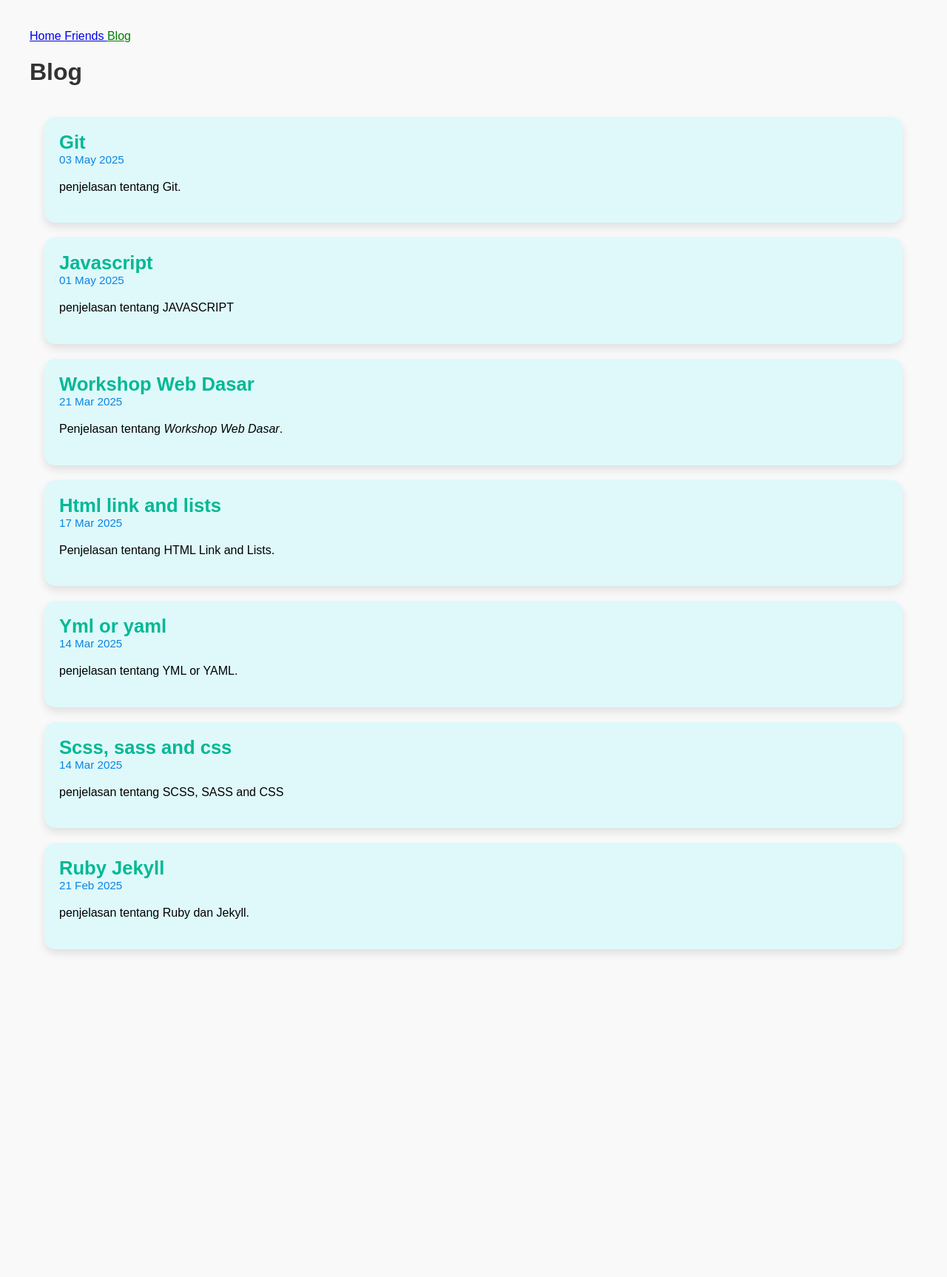
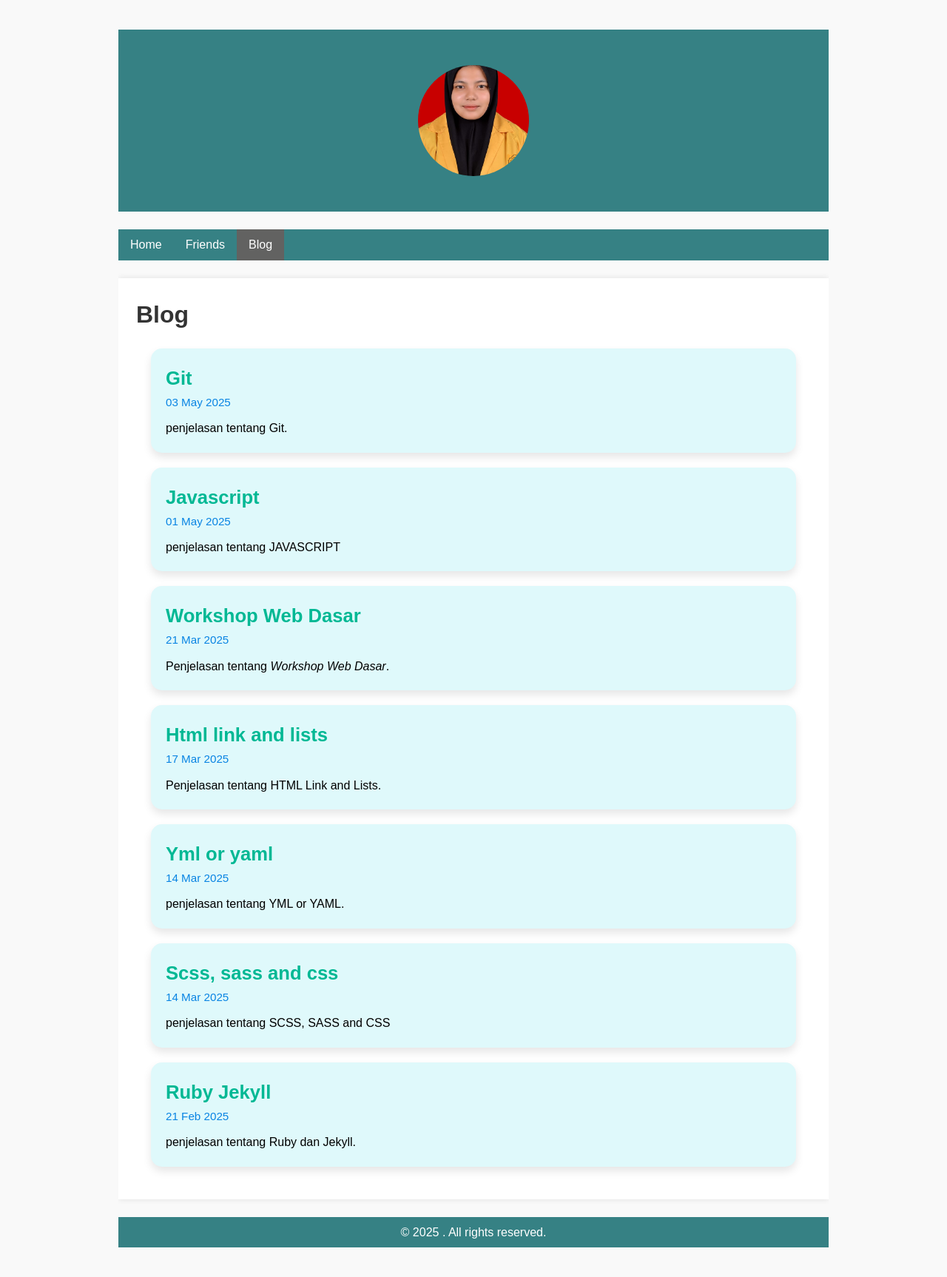
Before and after one commit to sitihajar01/sitihajar01.github.io, a Jekyll site: the page built from blog.html, in a window 1280 px wide. Shown: the whole page at 74% size. Built offline with Jekyll 4.4.1, drawn with Linux system fonts in a browser that asks for light colours; before the commit the page ends 1343 px from its top, so only the background shows below that.

Commit message:
update data

```diff
--- a/_includes/navigation.html
+++ b/_includes/navigation.html
@@ -1,7 +1,9 @@
-<nav>
+ <ul>
     {% for item in site.data.navigation %}
-        <a href="{{ item.link }}" {% if page.url == item.link %} class="current" {% endif%}>
+    <li>
+        <a href="{{ item.link }}" {% if page.url == item.link %} class="active" {% endif %}>
             {{ item.name }}
         </a>
+    </li>
     {% endfor %}
-</nav>
+ </ul>
--- a/_layouts/default.html
+++ b/_layouts/default.html
@@ -1,20 +1,41 @@
+<!DOCTYPE html>
 <html lang="en">
 <head>
   <meta charset="UTF-8">
-    <meta name="viewport" content="width=device-width, initial-scale=1.0">
   <title>{{ page.title }}</title>
+
+  <!-- Stylesheet -->
   <link rel="stylesheet" href="{{ site.baseurl }}/assets/css/styles.css">
 
-    <!-- javascript -->
+  <!-- Favicon -->
+  <link rel="icon" href="{{ site.baseurl }}/assets/images/favicon.ico">
+
+  <!-- JavaScript -->
   <script src="{{ site.baseurl }}/assets/js/scripts.js"></script>
 
-    <!--plugins-->
+  <!-- Plugins -->
   {% feed_meta %}
   {% seo %}
-
 </head>
 <body>
+  <div class="container">
+    <header>
+      <img src="{{ site.baseurl }}/assets/images/profil.jpg" alt="Profile Picture" class="profile-picture">
+      <h1>{{ site.title }}</h1>
+      <p>{{ site.description }}</p>
+    </header>
+
+    <nav>
       {% include navigation.html %}
+    </nav>
+
+    <main>
       {{ content }}
+    </main>
+
+    <footer>
+      <p>&copy; {{ site.time | date: '%Y' }} {{ site.title }}. All rights reserved.</p>
+    </footer>
+  </div>
 </body>
 </html>
--- a/_sass/main.scss
+++ b/_sass/main.scss
@@ -1,65 +1,122 @@
-.current {
-    color: green;
+$primary-color: #368184;
+$secondary-color: #626261;
+$font-stack: Helvetica, sans-serif;
+
+body,
+h1,
+h2,
+p {
+  margin: 0;
+  padding: 0;
+  box-sizing: border-box;
 }
 
-@import url('https://fonts.googleapis.com/css2?family=Poppins:wght@400;600&display=swap');
+body {
+  font-family: $font-stack;
+  line-height: 1.6;
+  background-color: #f4f4f4;
+}
 
-body {
-    font-family: 'Poppins', sans-serif;
-    background-color: #f0f2f5;
+header {
+  text-align: center;
+  padding: 24px;
+  color: #fff;
+  background-color: $primary-color;
+}
+
+main {
+  padding: 24px;
+  margin-top: 24px;
+  box-shadow: 0 0 8px rgba(0, 0, 0, 0.1);
+  background-color: #fff;
+}
+
+footer {
+  text-align: center;
+  padding: 8px;
+  margin-top: 24px;
+  color: #fff;
+  background-color: $primary-color;
+}
+
+h2 {
+  color: #333;
+  margin-bottom: 8px;
+}
+
+nav {
+  margin: 24px 0;
+
+  ul {
+    list-style-type: none;
     margin: 0;
     padding: 0;
+    overflow: hidden;
+    background-color: $primary-color;
+
+    li {
+      float: left;
+
+      a {
+        display: block;
+        color: white;
+        text-align: center;
+        padding: 8px 16px;
+        text-decoration: none;
+
+        &:hover:not(.active) {
+          background-color: $secondary-color;
+        }
+      }
+    }
+  }
 }
 
-.navbar a {
-    color: #6C5CE7;
-    text-decoration: none;
-    margin-right: 15px;
-    font-weight: 500;
+.container {
+  width: 80%;
+  margin: auto;
+  overflow: hidden;
 }
 
-.navbar a:hover {
-    color: #E17055;
+.profile-picture {
+  width: 150px;
+  height: 150px;
+  border-radius: 50%;
+  margin: 24px auto;
+  background-color: $secondary-color;
+  object-fit: cover;
 }
 
-.blog-list {
-    display: flex;
-    flex-direction: column;
-    gap: 20px;
-    padding: 20px;
+.active {
+  background-color: $secondary-color;
 }
 
-.post-card {
-    background-color: #DFF9FB;
-    border-radius: 15px;
-    box-shadow: 0 6px 12px rgba(0,0,0,0.1);
+.friend-container {
+    display: grid;
+    grid-template-columns: repeat(auto-fill, minmax(200px, 1fr));
+    gap: 15px;
     padding: 20px;
-    transition: transform 0.3s ease, box-shadow 0.3s ease;
-}
+    background-color: #113c38; /* Warna hijau tua seperti latar foto */
+    border-radius: 10px;
+  }
 
-.post-card:hover {
-    transform: translateY(-8px);
-    box-shadow: 0 10px 20px rgba(0,0,0,0.15);
-}
+  .friend-card {
+    background-color: #1e4d48; /* Hijau tua lebih terang */
+    padding: 15px;
+    border-radius: 10px;
+    text-align: center;
+    transition: transform 0.2s ease, background-color 0.3s ease;
+    box-shadow: 0 2px 5px rgba(0,0,0,0.2);
+  }
 
-.post-title a {
-    font-size: 1.6em;
-    font-weight: 600;
-    color: #00B894;
+  .friend-card a {
+    color: #ffffff;
     text-decoration: none;
-}
+    font-weight: bold;
+    font-family: 'Segoe UI', sans-serif;
+  }
 
-.post-title a:hover {
-    color: #0e0e0e;
-}
-
-.post-date {
-    font-size: 0.95em;
-    color: #0984E3;
-    margin-bottom: 10px;
-}
-
-.post-excerpt {
-    font-size: 1em;
-    color: #2D3436;
-}
+  .friend-card:hover {
+    transform: scale(1.03);
+    background-color: #2a6f67; /* Warna hover sedikit lebih terang */
+  }
--- a/blog.html
+++ b/blog.html
@@ -2,9 +2,78 @@
 layout: default
 title: Blog
 ---
+<html>
+    <head>
+    <style>
+            .current {
+                color: green;
+            }
 
-<h1>Blog</h1>
+            @import url('https://fonts.googleapis.com/css2?family=Poppins:wght@400;600&display=swap');
 
+            body {
+                font-family: 'Poppins', sans-serif;
+                background-color: #f0f2f5;
+                margin: 0;
+                padding: 0;
+            }
+
+            .navbar a {
+                color: #6C5CE7;
+                text-decoration: none;
+                margin-right: 15px;
+                font-weight: 500;
+            }
+
+            .navbar a:hover {
+                color: #E17055;
+            }
+
+            .blog-list {
+                display: flex;
+                flex-direction: column;
+                gap: 20px;
+                padding: 20px;
+            }
+
+            .post-card {
+                background-color: #DFF9FB;
+                border-radius: 15px;
+                box-shadow: 0 6px 12px rgba(0,0,0,0.1);
+                padding: 20px;
+                transition: transform 0.3s ease, box-shadow 0.3s ease;
+            }
+
+            .post-card:hover {
+                transform: translateY(-8px);
+                box-shadow: 0 10px 20px rgba(0,0,0,0.15);
+            }
+
+            .post-title a {
+                font-size: 1.6em;
+                font-weight: 600;
+                color: #00B894;
+                text-decoration: none;
+            }
+
+            .post-title a:hover {
+                color: #0e0e0e;
+            }
+
+            .post-date {
+                font-size: 0.95em;
+                color: #0984E3;
+                margin-bottom: 10px;
+            }
+
+            .post-excerpt {
+                font-size: 1em;
+                color: #2D3436;
+            }
+    </style>
+    </head>
+<body>
+    <h1>Blog</h1>
 <div class="blog-list">
     {% for post in site.posts %}
     <div class="post-card">
@@ -20,3 +89,5 @@ title: Blog
     </div>
     {% endfor %}
 </div>
+</body>
+</html>
```
Also changed, not shown: friends.md (+32 -29 lines), assets/images/Gambar.jpg (added), assets/images/favicon.ico (added), assets/images/foto.jpg (added), assets/images/profil.jpg (added), 5 other files. Lines whose indentation alone changed are shown as unchanged.
